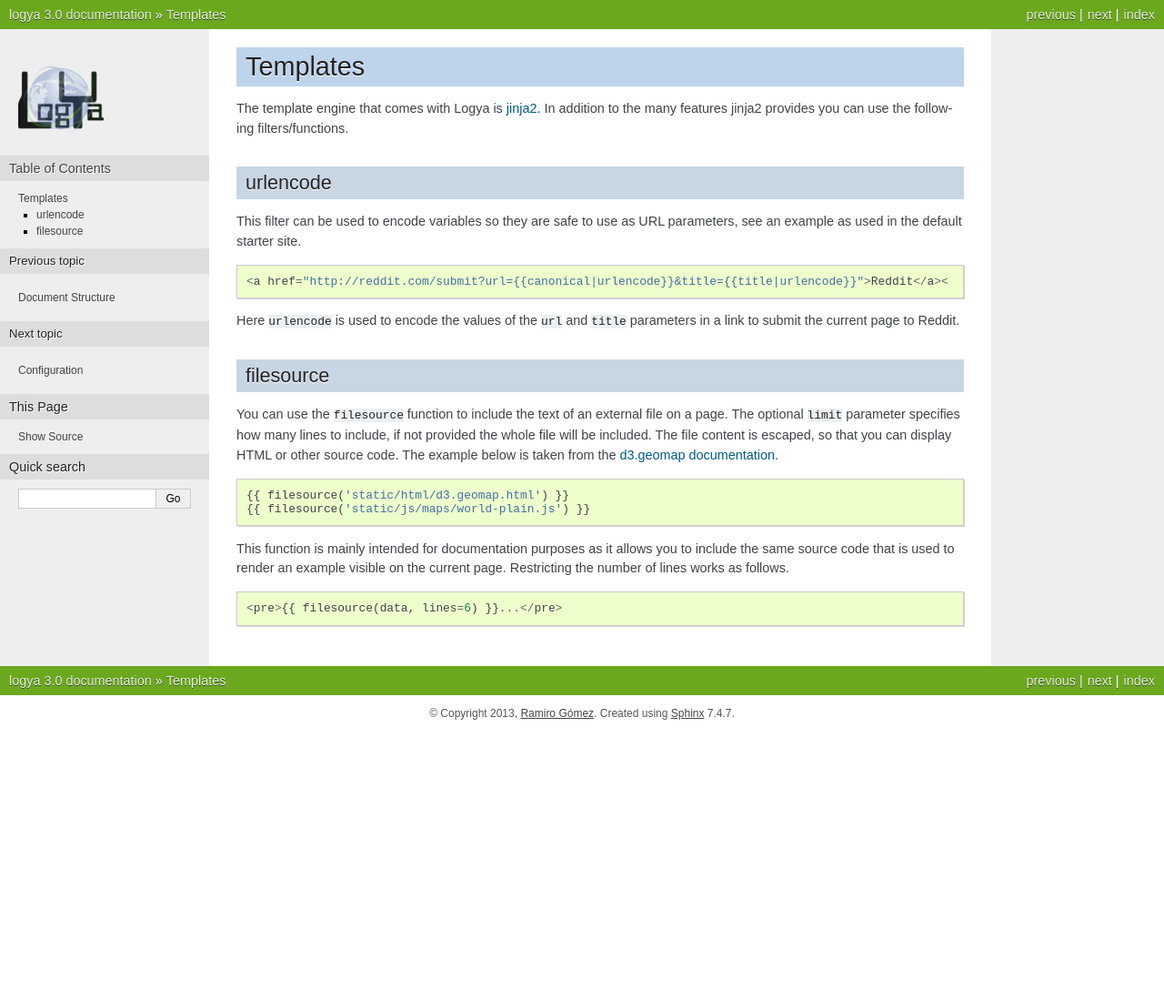
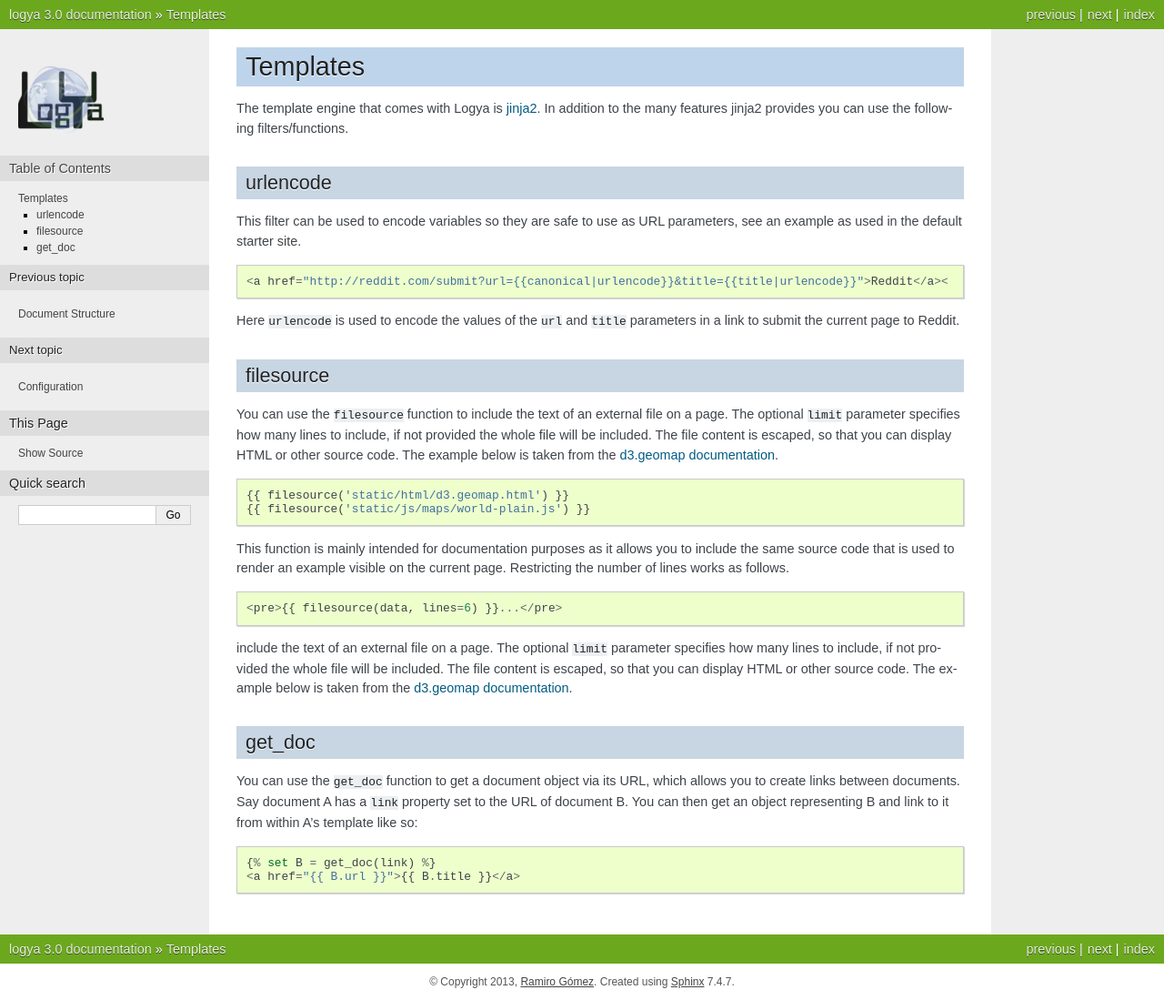
Before and after one commit to yaph/logya, a Sphinx documentation site: the page built from docs/templates.rst, in a window 1280 px wide. Shown: the whole page at 91% size. Built offline with Sphinx 7.4.7, drawn with Linux system fonts in a browser that asks for light colours; pages that are not in the unit, such as notebooks, are missing from menus; before the commit the page ends 900 px from its top, so only the background shows below that.

Commit message:
fix #38 document get_doc tempate function

```diff
--- a/docs/configuration.rst
+++ b/docs/configuration.rst
@@ -5,6 +5,7 @@ Configuration
 
 Below you find an example configuration and information about the different
 sections and settings.
+
 
 Default configuration
 ~~~~~~~~~~~~~~~~~~~~~
@@ -37,12 +38,14 @@ headers.
     ``base_url`` is the only required setting needed to create the
     canonical variable and to generate RSS feeds.
 
+
 indexes section
 ~~~~~~~~~~~~~~~
 
 This section allows to set additional indexes from document header variables.
 The default configuration sets an index for tags.
 
+
 templates section
 ~~~~~~~~~~~~~~~~~
 
--- a/docs/documentstructure.rst
+++ b/docs/documentstructure.rst
@@ -106,7 +106,8 @@ HTML
 
 ::
 
-    <h1>This is a heading</h1><p>This is a paragraph</p>
+    <h1>This is a heading</h1>
+    <p>This is a paragraph</p>
 
 Markdown
 ^^^^^^^^
--- a/docs/templates.rst
+++ b/docs/templates.rst
@@ -4,6 +4,7 @@ Templates
 =========
 
 The template engine that comes with Logya is `jinja2 <http://jinja.pocoo.org/>`_. In addition to the many features jinja2 provides you can use the following filters/functions.
+
 
 urlencode
 ---------
@@ -15,6 +16,7 @@ This filter can be used to encode variables so they are safe to use as URL param
     <a href="http://reddit.com/submit?url={{canonical|urlencode}}&title={{title|urlencode}}">Reddit</a><
 
 Here ``urlencode`` is used to encode the values of the ``url`` and ``title`` parameters in a link to submit the current page to Reddit.
+
 
 filesource
 ----------
@@ -30,4 +32,17 @@ This function is mainly intended for documentation purposes as it allows you to
 
 ::
 
-     <pre>{{ filesource(data, lines=6) }}...</pre>
+    <pre>{{ filesource(data, lines=6) }}...</pre>
+
+include the text of an external file on a page. The optional ``limit`` parameter specifies how many lines to include, if not provided the whole file will be included. The file content is escaped, so that you can display HTML or other source code. The example below is taken from the `d3.geomap documentation <http://d3-geomap.github.io/>`_.
+
+
+get_doc
+-------
+
+You can use the ``get_doc`` function to get a document object via its URL, which allows you to create links between documents. Say document A has a ``link`` property set to the URL of document B. You can then get an object representing B and link to it from within A's template like so:
+
+::
+
+    {% set B = get_doc(link) %}
+    <a href="{{ B.url }}">{{ B.title }}</a>
```
Also changed, not shown: 1 other file.
